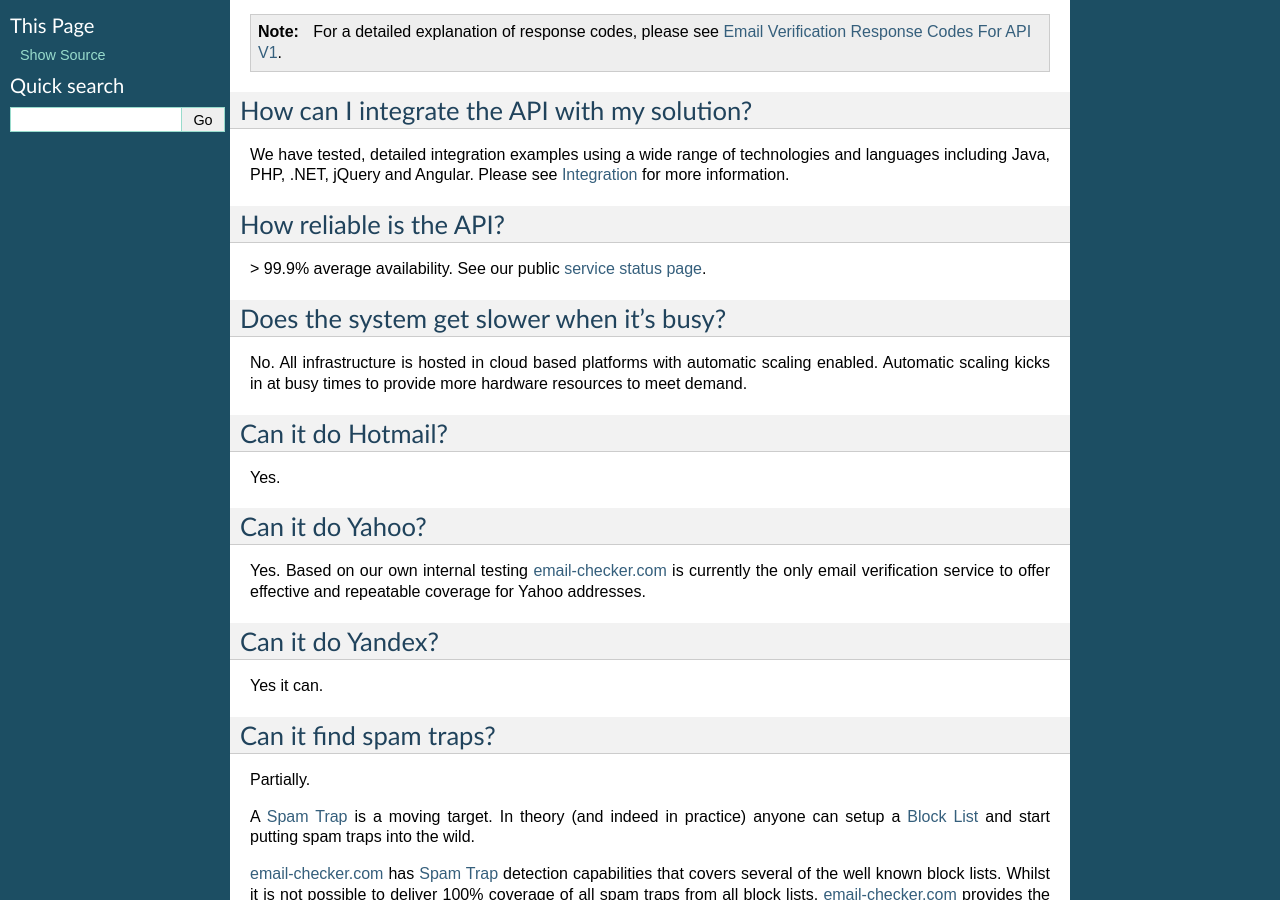
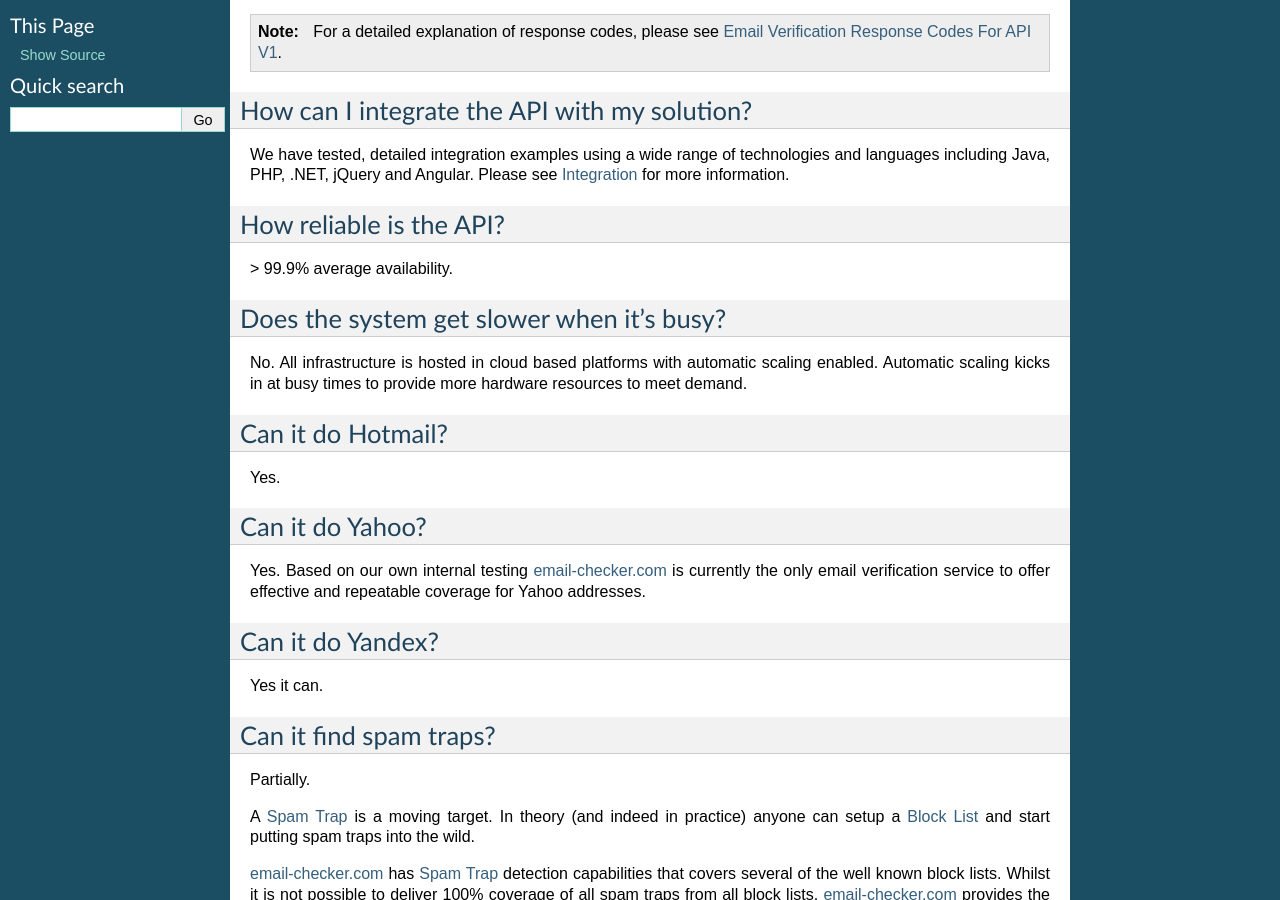
Before and after one commit to emailverifyapicom/docs-rtapi, a Sphinx documentation site: the page built from docs/frequently-asked-questions.rst, in a window 1280 px wide and 900 px high, scrolled down 561 px. Built offline with Sphinx 7.4.7, drawn with Linux system fonts in a browser that asks for light colours.

Commit message:
Update frequently-asked-questions.rst
Removed references to public status page due to ongoing re-branding.

```diff
--- a/docs/frequently-asked-questions.rst
+++ b/docs/frequently-asked-questions.rst
@@ -38,7 +38,7 @@
 
 How reliable is the API?
 ------------------------
-> 99.9% average availability. See our public `service status page <http://stats.pingdom.com/i9i38nxfqjx7>`_.
+> 99.9% average availability.
 
 Does the system get slower when it's busy?
 ------------------------------------------
```
